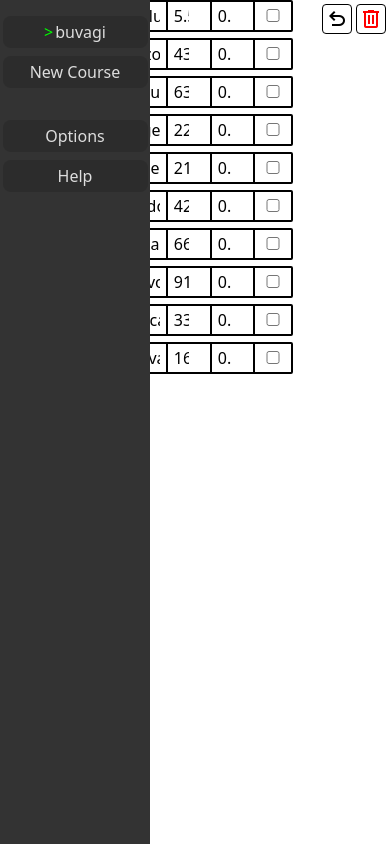
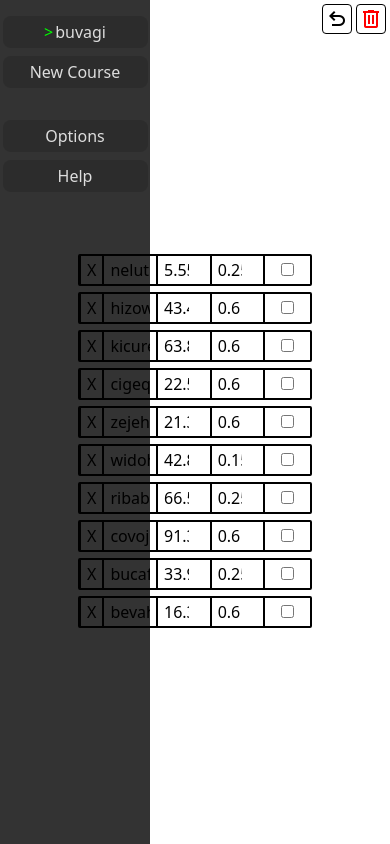
Before and after one commit to GuterBenutzername/cut-your-losses, a React (Vite) app: page / in a window 390 px wide. Built offline with nearby package versions, Linux system fonts and the light colour scheme.

Commit message:
fix: make assignments look better
Truth be told, I don't remember what this did but all I know is that things look better now.

```diff
--- a/src/pages/App.tsx
+++ b/src/pages/App.tsx
@@ -76,13 +76,14 @@ function App() {
     courses.length > 0 ? courses[courseIndex] : new Course("", []);
 
   return (
-    <div className="app">
+    <>
       <Sidebar
         currentCourse={courseIndex}
         courses={courses}
         onSwapCourse={onSwapCourse}
         onCreateCourse={onCreateCourse}
       />
+      <div className="app">
         <CourseTemplate
           course={currentCourse}
           courseIndex={courseIndex}
@@ -91,6 +92,7 @@ function App() {
           onUndo={onUndo}
         />
       </div>
+    </>
   );
 }
 
--- a/src/pages/app.css
+++ b/src/pages/app.css
@@ -1,5 +1,4 @@
 .app {
   display: flex;
   justify-content: center;
-  width: 100vw;
 }
--- /dev/null
+++ b/src/pages/templates/course.css
@@ -0,0 +1,25 @@
+.assignments-wrapper {
+  width: calc(100vw - 150px);
+  height: calc(100vh - 38px);
+  position: absolute;
+  left: 150px;
+  padding: 4px;
+  bottom: 0;
+  display: flex;
+  justify-content: center;
+  align-items: center;
+}
+
+@media only screen and (max-width: 600px) {
+  .assignments-wrapper {
+    width: 100vw;
+    height: calc(100vh - 38px);
+    position: absolute;
+    left: 0;
+    bottom: 0;
+    padding: 4px;
+    display: flex;
+    justify-content: center;
+    align-items: center;
+  }
+}
--- a/src/pages/templates/course.tsx
+++ b/src/pages/templates/course.tsx
@@ -1,5 +1,6 @@
 import { type Course } from "../../backend";
 import produce from "immer";
+import "./course.css"
 import Assignments from "./organisms/assignments/assignments";
 import ActionButtons from "./organisms/molecules/actionButtons/actionButtons";
 export default function CourseTemplate({
@@ -70,11 +71,13 @@ export default function CourseTemplate({
           onDeleteCourse(courseIndex);
         }}
       />
-      <Assignments
-        assignments={course.assignments}
-        onModifyAssignment={onModifyAssignment}
-        onDeleteAssignment={onDeleteAssignment}
-      />
+      <div className="assignments-wrapper">
+        <Assignments
+          assignments={course.assignments}
+          onModifyAssignment={onModifyAssignment}
+          onDeleteAssignment={onDeleteAssignment}
+        />
+      </div>
     </div>
   );
 }
--- a/src/pages/templates/organisms/assignments/assignments.css
+++ b/src/pages/templates/organisms/assignments/assignments.css
@@ -1,7 +1,10 @@
 .assignments {
   display: flex;
   flex-flow: column nowrap;
+  justify-content: center;
+  align-items: center;
   gap: 6px;
+  width: 100%;
 }
 
 .assignments input,
--- a/src/pages/templates/organisms/molecules/assignmentCard/assignment.css
+++ b/src/pages/templates/organisms/molecules/assignmentCard/assignment.css
@@ -3,7 +3,7 @@
   flex-flow: row nowrap;
   justify-content: space-around;
   align-items: center;
-  width: 50vw;
+  width: 60vw;
   height: 2rem;
   padding: 0;
   border: solid 2px #000;
```
Lines whose indentation alone changed are shown as unchanged.
